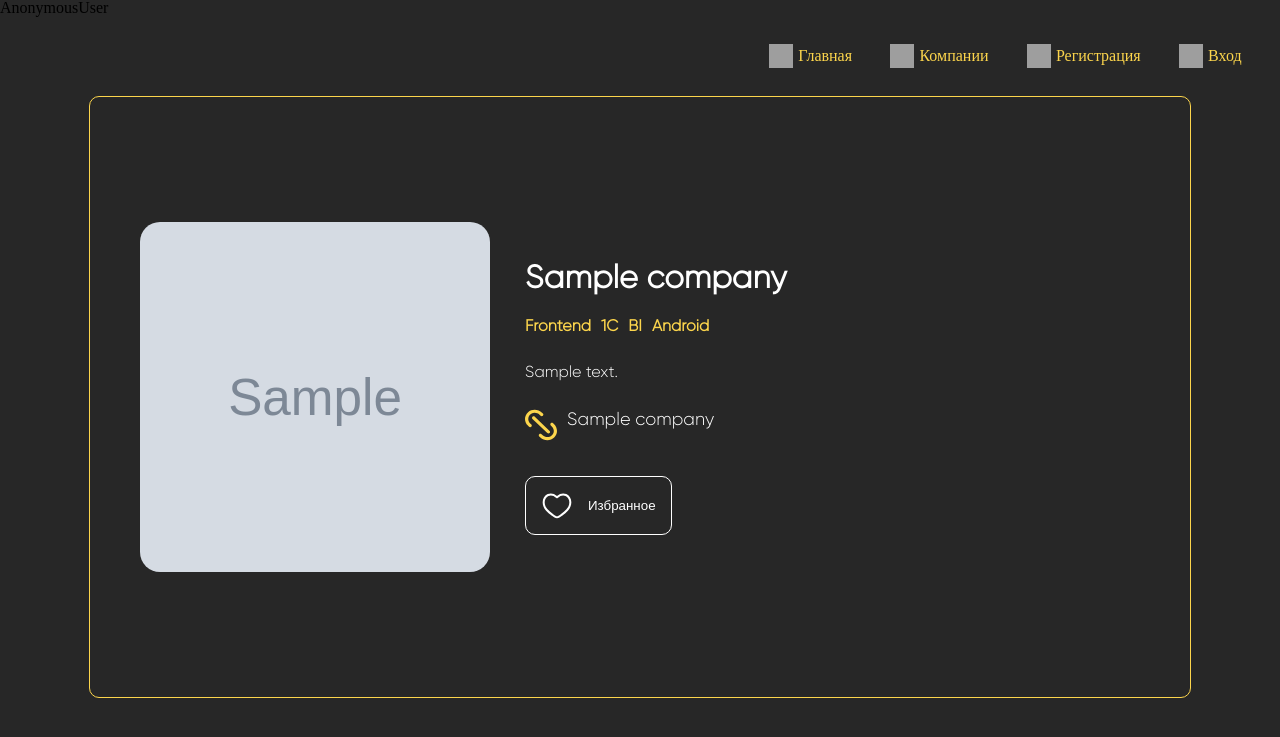
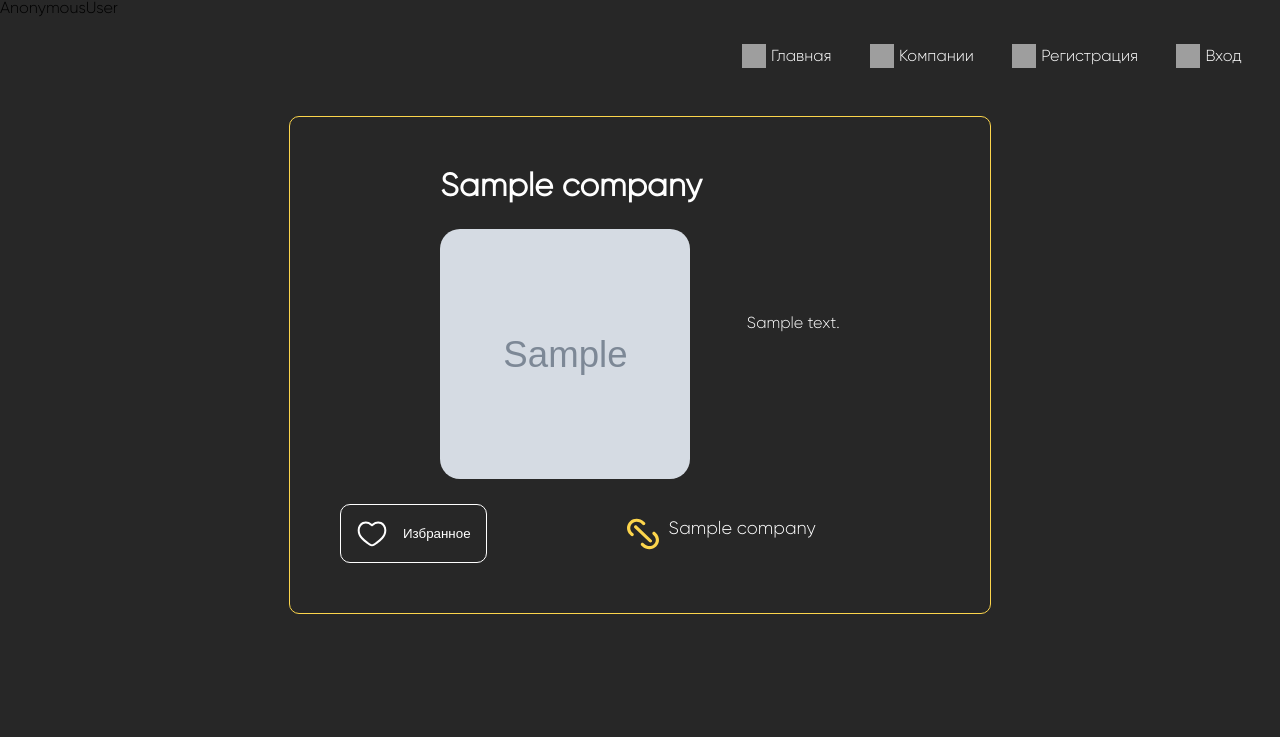
Before and after one commit to BorisVasilevv/web-chel-work, a Django app: page /companies/ in a window 1280 px wide. Shown: the top 737 px of the page. Run offline with Django 4.2, Linux system fonts and the light colour scheme; tables that the repository leaves empty hold one stand-in row (values such as "Sample post"); grey boxes marked "Sample" are stand-in pictures; some libraries are stand-ins or nearby versions; grey boxes are pictures that could not be loaded.

Commit message:
company cards

```diff
--- a/itcompanysite/companies/static/companies/css/companies.css
+++ b/itcompanysite/companies/static/companies/css/companies.css
@@ -4,35 +4,41 @@
     display: flex;
     flex-direction: row;
     flex-wrap: wrap;
-    gap: 32px;
+    gap: 5px;
     justify-content: center;
 
 }
 
-
 .companies-item{
     padding: 50px;
     align-items: center;
+    display: flex;
+    flex-direction: column;
+    justify-content: space-between;
+    gap: 25px;
+    border: 1px solid #FCD54C;
+    border-radius: 10px;
+    margin: 20px;
+    width: 600px;
+}
 
+.company-item_main{
     display: flex;
     flex-direction: row;
-    gap: 35px;
-    border: 1px solid #FCD54C;
-    border-radius: 10px;
-    height: 500px;
-    width: 1000px;
+    gap: 45px;
 }
 
+.companies-item_left{
+    display: flex;
+    flex-direction: column;
+    gap: 25px;
+}
 
 .companies-item_img{
     border-radius: 20px;
-    height: 350px;
-    width: 350px;
+    height: 250px;
+    width: 250px;
     object-fit: cover;
-}
-
-.companies-item_img:hover{
-    transform: scale(1.2);
 }
 
 .companies-item-tags{
@@ -51,6 +57,7 @@
 }
 
 .companies-item_description{
+    justify-content: center;
     display:flex;
     flex-direction: column;
     gap: 20px;
@@ -75,6 +82,7 @@
 }
 
 .companies-item_about-company{
+
     font-family: WorkSans;
     color: #FFFFFF;
     display: flex;
@@ -88,6 +96,7 @@
 }
 
 .companies-item_link{
+    text-decoration: none;
     display: flex;
     gap: 10px;
     height: 32px;
@@ -96,11 +105,14 @@
 .companies-item_link-icon{
 
     max-width: 32px;
-    max-hight: 32px;
+    max-height: 32px;
+}
+
+.companies-item_link:hover{
+    transform: scale(1.2);
 }
 
 .companies-item_link-text{
-    text-decoration: none;
     color: #FFFFFF;
     font-family: Gilroy;
     font-size: 18px;
@@ -112,6 +124,14 @@
 .fav-button_icon{
     height: 32px;
     width: 32px;
+}
+
+.companies-item_extra{
+    align-self: flex-start;
+    align-items: center;
+    display: flex;
+    flex-direction: row;
+    gap: 140px;
 }
 
 .companies-item_fav-button{
@@ -129,6 +149,10 @@
     height: 59px;
     line-height: 21px;
     padding: 15px ;
-    margin-top: 15px;
+
     cursor: pointer;
 }
+
+.companies-item_fav-button:hover{
+    transform: scale(1.2);
+}
--- a/itcompanysite/companies/templates/companies/companies.html
+++ b/itcompanysite/companies/templates/companies/companies.html
@@ -12,26 +12,38 @@
 <main class="companies">
     {% for company in companies %}
         <div class="companies-item company">
+            <div class="company-item_main">
+
+                <div class="companies-item_left">
+                    <span class="companies-item-title">{{ company.name }}</span>
                     <img class="companies-item_img" src="{{ company.logotype.url }}">
+                </div>
+
                 <div class="companies-item_description">
-                <span class="companies-item-title">{{ company.name }}</span>
-                <div class="companies-item-tags">
+
+                  <!--  <div class="companies-item-tags">
                         <span class="companies-item-tag">Frontend</span>
                         <span class="companies-item-tag">1C</span>
                         <span class="companies-item-tag">BI</span>
                         <span class="companies-item-tag">Android</span>
-                </div>
+                    </div> -->
                     <span class="companies-item_about-company">{{company.short_description}}</span>
     <!--                <span class="companies-item_specification">собственное мобильное приложение, собственный домофон & “умный двор”-->
     <!--                </span>-->
-                <div class="companies-item_link">
-                    <img class="companies-item_link-icon" src="{% static 'companies/icons/url.svg'%}">
-                    <a class="companies-item_link-text" href="{{company.url}}">{{ company.name }}</a>
                 </div>
+            </div>
+
+
+            <div class="companies-item_extra">
                 <button class="companies-item_fav-button">
                     <img class="fav-button_icon" src="{% static 'companies/icons/heart.svg'%}">
                     <span>Избранное</span>
                 </button>
+
+                <a class="companies-item_link" href="{{company.url}}">
+                    <img class="companies-item_link-icon" src="{% static 'companies/icons/url.svg'%}">
+                    <span class="companies-item_link-text">{{ company.name }}</span>
+                </a>
             </div>
         </div>
     {% endfor%}
--- a/itcompanysite/main/static/main/css/main.css
+++ b/itcompanysite/main/static/main/css/main.css
@@ -1,5 +1,6 @@
 body{
     background-color: #272727;
+    font-family: Gilroy;
 }
 
 .item_part-name{
@@ -31,7 +32,7 @@ body{
 
 .navigation-elem-link{
     text-decoration: none;
-    color:  #FCD54C;
+    color:  #FFFFFF;
     display: flex;
     justify-content: center;
     align-items: center;
```
Lines whose indentation alone changed are shown as unchanged.
